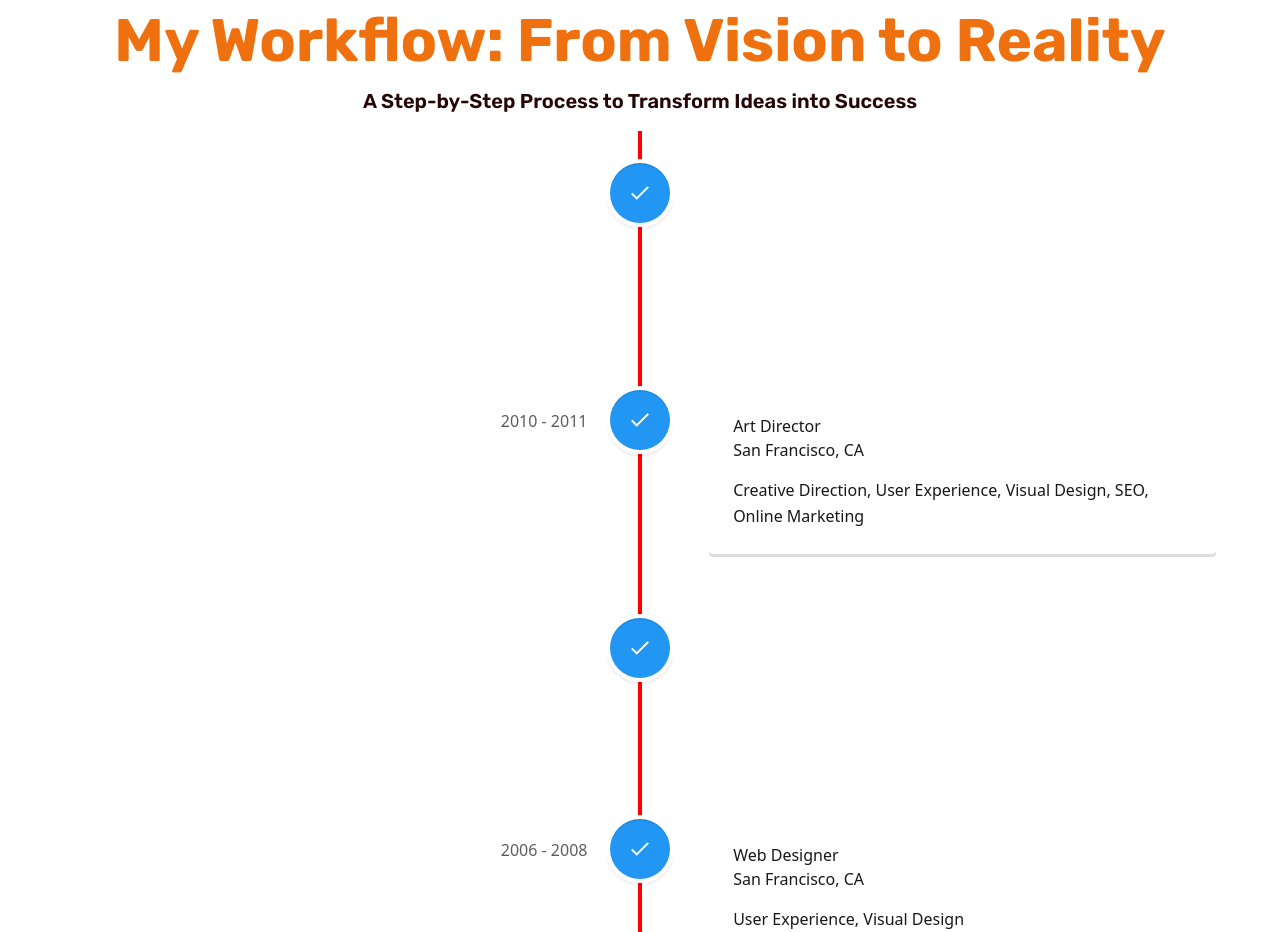
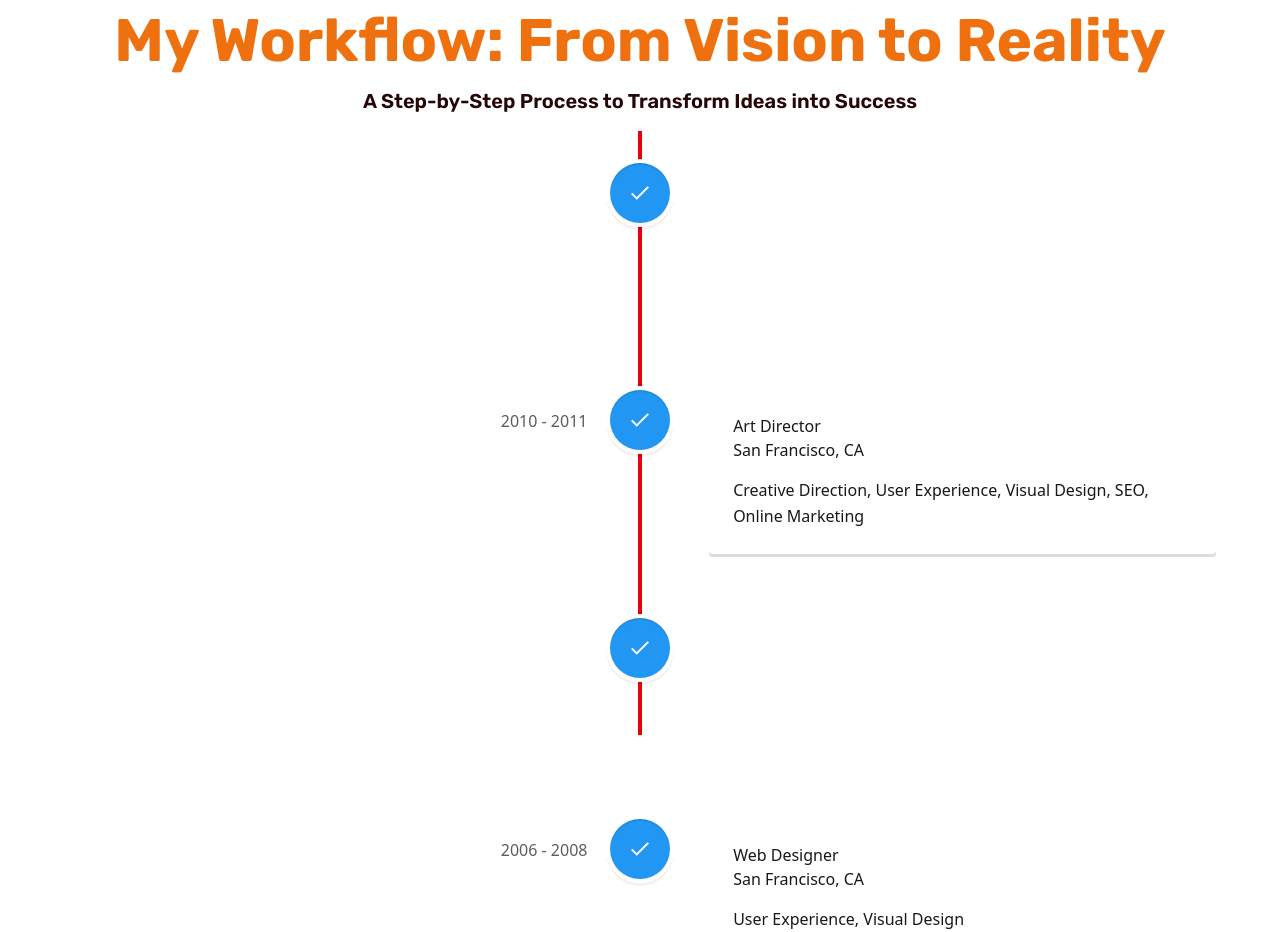
Before and after one commit to mhneloy/9AM-solution-client, a React (Vite) app: page / in a window 1280 px wide. Shown: the part 1420-2352 px from the top of the page. Built offline with nearby package versions, Linux system fonts and the light colour scheme.

Commit message:
adding linecolor fill effect with react custome code using in react vertical timeline component

```diff
--- a/src/homepages/my_workflow/Workflow.jsx
+++ b/src/homepages/my_workflow/Workflow.jsx
@@ -4,8 +4,34 @@ import {
 } from "react-vertical-timeline-component";
 import "react-vertical-timeline-component/style.min.css";
 import { IoMdCheckmark } from "react-icons/io";
+import { useEffect, useRef, useState } from "react";
 
 const Workflow = () => {
+  const [scrollPercent, setScrollPercent] = useState(0);
+  const timelineRef = useRef();
+  useEffect(() => {
+    const handleScroll = () => {
+      if (!timelineRef.current) return;
+      const react = timelineRef.current.getBoundingClientRect();
+      const windowHeight = window.innerHeight;
+
+      const start = Math.max(0, windowHeight - react.top);
+      const total = react.height + windowHeight;
+
+      const percent = Math.min(100, Math.max(0, (start / total) * 100));
+      setScrollPercent(percent);
+    };
+
+    window.addEventListener("scroll", handleScroll);
+    window.addEventListener("resize", handleScroll);
+
+    handleScroll();
+
+    return () => {
+      window.removeEventListener("scroll", handleScroll);
+      window.removeEventListener("scroll", handleScroll);
+    };
+  }, []);
   return (
     <div className="my-10">
       <h2 className="text-6xl text-brand text-center font-bold font-rubik">
@@ -15,8 +41,12 @@ const Workflow = () => {
         A Step-by-Step Process to Transform Ideas into Success
       </p>
       {/* vertical timeline annimation */}
-      <div>
-        <VerticalTimeline lineColor="red" animate="true">
+      <div className="relative overflow-hidden" ref={timelineRef}>
+        <div
+          className="absolute top-0 left-[calc(50%-2px)] w-1 bg-red-600 z-0"
+          style={{ height: `${scrollPercent}%` }}
+        ></div>
+        <VerticalTimeline lineColor="transparent" animate="true">
           <VerticalTimelineElement
             className="vertical-timeline-element--work"
             contentStyle={{ background: "rgb(33, 150, 243)", color: "#fff" }}
```
